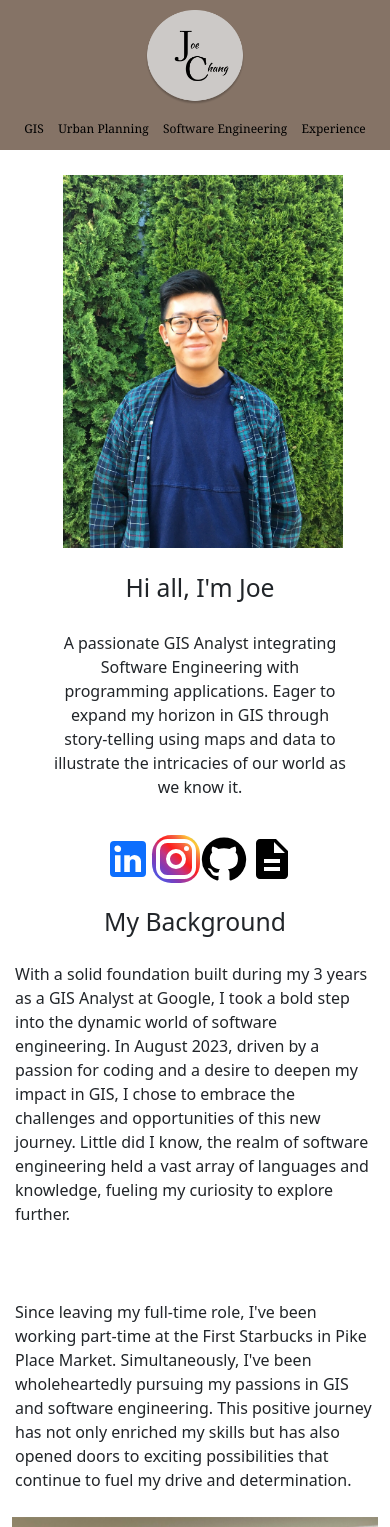
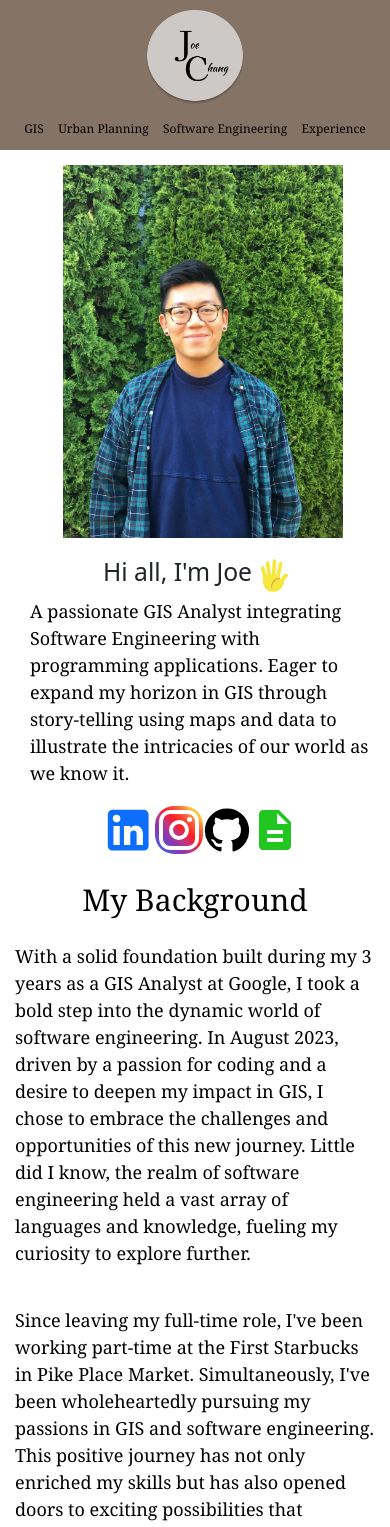
Before and after one commit to josephachang02/PortfolioApp, a React (Vite) app: page / in a window 390 px wide. Shown: the top 1527 px of the page. Built offline with nearby package versions, Linux system fonts and the light colour scheme.

Commit message:
changes to home page for mobile and windows view

```diff
--- a/package.json
+++ b/package.json
@@ -25,6 +25,7 @@
     "react-device-detect": "^2.2.3",
     "react-dom": "^18.2.0",
     "react-icons": "^5.0.1",
+    "react-lottie": "^1.2.4",
     "react-map-gl": "^7.1.7",
     "react-router-dom": "^6.17.0"
   },
--- a/src/pages/Home/home.jsx
+++ b/src/pages/Home/home.jsx
@@ -11,9 +11,17 @@ import GitHubIcon from '@mui/icons-material/GitHub';
 import DescriptionIcon from '@mui/icons-material/Description';
 import React, { useEffect, useState } from 'react';
 import HomeCarousel from "../../components/Carousel/carousel";
+import Lottie from 'react-lottie'
+import wave from "../../../src/Images/CSS/hi_wave.json";
 
 const Home = () => {
   const [shrink, setShrink] = useState(false);
+
+  const defaultAnimation = {
+    loop: true,
+    autoplay: true,
+    animationData: wave,
+  };
 
   useEffect(() => {
     const handleScroll = () => {
@@ -40,10 +48,13 @@ const Home = () => {
       }, []);
 
     const iconHoverStyles = {
-        filter: 'brightness(95%)', // Adjust the brightness for the darker tint
+        filter: 'brightness(85%)', // Adjust the brightness for the darker tint
       };
       const GitHubIconStyle = {
-        color: '#444444',
+        color: '#6e5494',
+      };
+      const DescriptionHoverStyles = {
+        color: '#2d7c0a',
       };
     return (
         <>
@@ -53,12 +64,15 @@ const Home = () => {
         </div>
 
         <div id="aboutContent">
+        <div className="intro">
         <h2>Hi all, I'm Joe</h2>
+        <Lottie options={defaultAnimation} height={45} width={45} style={{ margin: '2px !important', alignItems: "center" }} />
+        </div>
             <p>
                 A passionate GIS Analyst integrating Software Engineering with programming applications. Eager to expand my horizon in GIS through story-telling using maps and data to illustrate the intricacies of our world as we know it.
             </p>
         <a href="https://www.linkedin.com/in/joechang022/" target ="_blank" rel="noopener noreferrer">
-          <LinkedInIcon sx={{ fontSize: '3em' }}/>
+          <LinkedInIcon sx={{ fontSize: '3.4em' }}/>
         </a>
         <a href="https://www.instagram.com/joea_chang/" target ="_blank" rel="noopener noreferrer" >
           <InstagramIcon sx={{
@@ -76,23 +90,20 @@ const Home = () => {
           <GitHubIcon sx={{ fontSize: '3em', color: 'black', '&:hover': GitHubIconStyle}}/>
         </a>
         <a href={Resume} download target="_blank" rel="noopener noreferrer">
-        <DescriptionIcon sx={{ fontSize: '3em', color: 'black', '&:hover': iconHoverStyles }} />
+        <DescriptionIcon sx={{ fontSize: '3em', color: '#22c620', '&:hover': DescriptionHoverStyles }} />
       </a>
     </div>
-    </div>
-    <br></br>
+  </div>
+<br></br>
     <div id="contAbout">
-    <h2>My Background</h2>
+  <h2>My Background</h2>
 <p>With a solid foundation built during my 3 years as a GIS Analyst at Google, I took a bold step into the dynamic world of software engineering. In August 2023, driven by a passion for coding and a desire to deepen my impact in GIS, I chose to embrace the challenges and opportunities of this new journey. Little did I know, the realm of software engineering held a vast array of languages and knowledge, fueling my curiosity to explore further.</p>
-<br></br>
+
 <p>Since leaving my full-time role, I've been working part-time at the First Starbucks in Pike Place Market. Simultaneously, I've been wholeheartedly pursuing my passions in GIS and software engineering. This positive journey has not only enriched my skills but has also opened doors to exciting possibilities that continue to fuel my drive and determination.</p>
 
-        </div>
-
-
-
-<HomeCarousel/>
+<HomeCarousel />
 {/* issues with the margin of the carousel overlapping footer */}
+</div>
 
         </>
     );
--- a/src/pages/Home/index.css
+++ b/src/pages/Home/index.css
@@ -1,5 +1,5 @@
 #profilePicture {
-  max-width: 300px;
+  max-width: 35vw;
   margin-left: 15px;
   transform: translateY(15px);
   opacity: 0;
@@ -10,6 +10,7 @@
   display: flex;
   align-items: center;
   margin-top: 0;
+  justify-content: space-around;
   /* transition: margin-top 0.4s ease-in-out; */
 }
 
@@ -17,6 +18,7 @@
   margin-top: 140px;
   display: flex;
   align-items: center;
+  justify-content: center;
 }
 
 .fade-in {
@@ -31,8 +33,8 @@
 
 #profilePic {
   flex: 1;
-  padding: 25px;
-  max-width: 300px;
+  margin: 15px;
+  max-width: 35vw;
 }
 
 #profilePicture.fade-in {
@@ -43,7 +45,7 @@
 #aboutContent.fade-in {
   flex: 1;
   padding-left: 10px;
-  align-items: space-around;
+  align-items: center;
   text-align: center;
   box-sizing: border-box;
   opacity: 0;
@@ -51,39 +53,78 @@
   transition: opacity 1s ease-in-out, transform 1.2s ease-in-out;
   opacity: 1;
   transform: translateY(0);
+  max-width: 1000px;
+  max-height: 340px;
+}
+
+#aboutContent.fade-in .intro {
+  display: flex;
+  flex-direction: row;
+  align-items: center;
+  justify-content: center;
 }
 
 #aboutContent h2 {
   text-align: center;
+
 }
 
 #aboutContent p {
-  text-align: center;
+  text-align: left;
   margin-left: 20px;
   margin-right: 20px;
-  padding: 20px;
+  text-decoration: none;
+    font-size: 24px;
+    color: black;
+    font-family: Georgia, 'Times New Roman', Times, serif;
 }
 
+#contAbout {
+  margin-bottom: 20px
+}
 
 #contAbout h2 {
   text-align: center;
+  text-decoration: none;
+    font-size: 30px;
+    color: black;
+    font-family: Georgia, 'Times New Roman', Times, serif;
 }
 
 #contAbout p {
-  max-width: 700px;
+  max-width: 800px;
   margin: 10px auto;
   text-align: left;
   padding: 15px;
-
+  text-decoration: none;
+    font-size: 24px;
+    color: black;
+    font-family: Georgia, 'Times New Roman', Times, serif;
 }
 
-@media (max-width: 630px) {
+@media (max-width: 791px) {
   .content-split-container {
     flex-direction: column;
     text-align: center;
+  }
+  #aboutContent p {
+    text-align: left;
+    text-decoration: none;
+    font-size: 18px;
+    color: black;
+    font-family: Georgia, 'Times New Roman', Times, serif;
+  }
+  #contAbout p {
+    max-width: 800px;
+    margin: 10px auto;
+    text-align: left;
+    padding: 15px;
+    text-decoration: none;
+    font-size: 18px;
+    color: black;
+    font-family: Georgia, 'Times New Roman', Times, serif;
+  }
 
-
-  }
   .content-split-containershrink {
     flex-direction: column;
     text-align: center;
@@ -103,3 +144,8 @@
     transform: none; /* Reset the scale on hover for smaller screens */
   }
 }
+
+@media (min-width: 1400px){
+#contAbout {
+  margin-bottom: 60px
+}}
```
Also changed, not shown: src/Images/CSS/hi_wave.json (added, +1 -0 lines), 1 other file (tests, documents, lock files or other folders).
